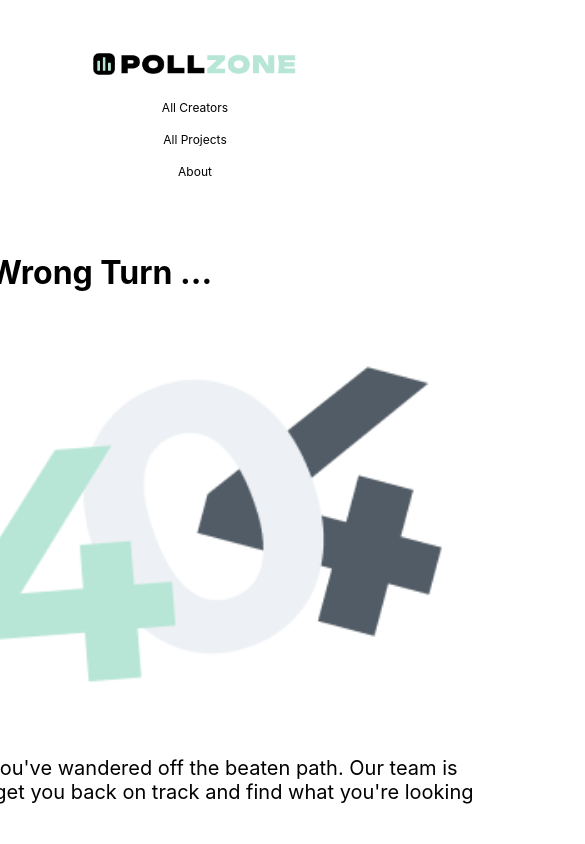
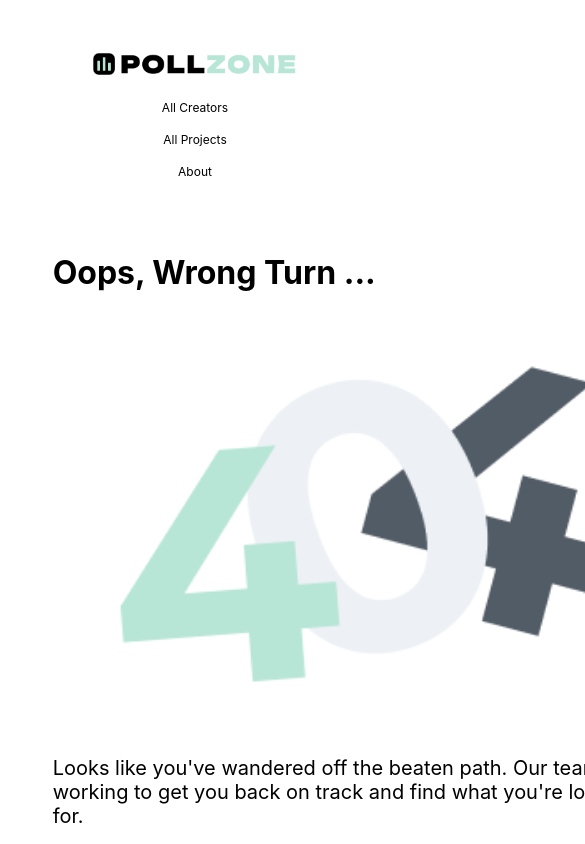
Before and after one commit to justArale/pollzone-client, a React (Vite) app: page /login in a window 390 px wide. Shown: the top 844 px of the page, 585 px wide, since content can reach past the window. Built offline with nearby package versions, Linux system fonts and the light colour scheme; no server answers.

Commit message:
corrected responsive design dashboardpage

```diff
--- a/src/App.css
+++ b/src/App.css
@@ -1,7 +1,7 @@
 .page {
   height: 100%;
+  width: 73vw;
   display: flex;
   flex-direction: column;
-  align-items: center;
   gap: 48px;
 }
--- a/src/components/Dashboard.css
+++ b/src/components/Dashboard.css
@@ -113,6 +113,13 @@
   margin: 5px 0;
 }
 
+@media (max-width: 1024px) {
+  .projectCard,
+  .favCreatorCard {
+    width: calc(50% - 20px);
+  }
+}
+
 @media (max-width: 790px) {
   .projectsContainer {
     gap: 16px;
--- a/src/index.css
+++ b/src/index.css
@@ -35,6 +35,7 @@
 
 html {
   width: 100vw;
+  height: 100%;
 }
 
 body {
```
